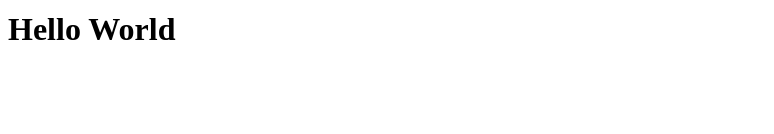
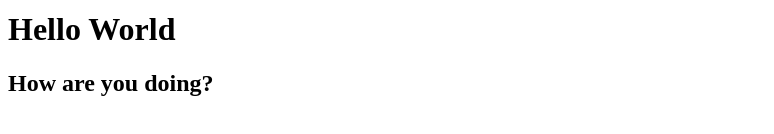
Before and after one commit to aientarteiment-commits/cursor-course-ukrainian, a plain HTML site: page index.html in a window 1280 px wide. Shown: the part 430-564 px from the top of the page, without its empty margins (0-774 px from the left). Drawn offline with Linux system fonts and the light colour scheme.

Commit message:
Add greeting subtitle to index.html

```diff
--- a/index.html
+++ b/index.html
@@ -14,6 +14,7 @@
     <input type="text" placeholder="Enter your name">
     <div class="container">
         <h1>Hello World</h1>
+        <h2>How are you doing?</h2>
     </div>
 </body>
 </html>
```
